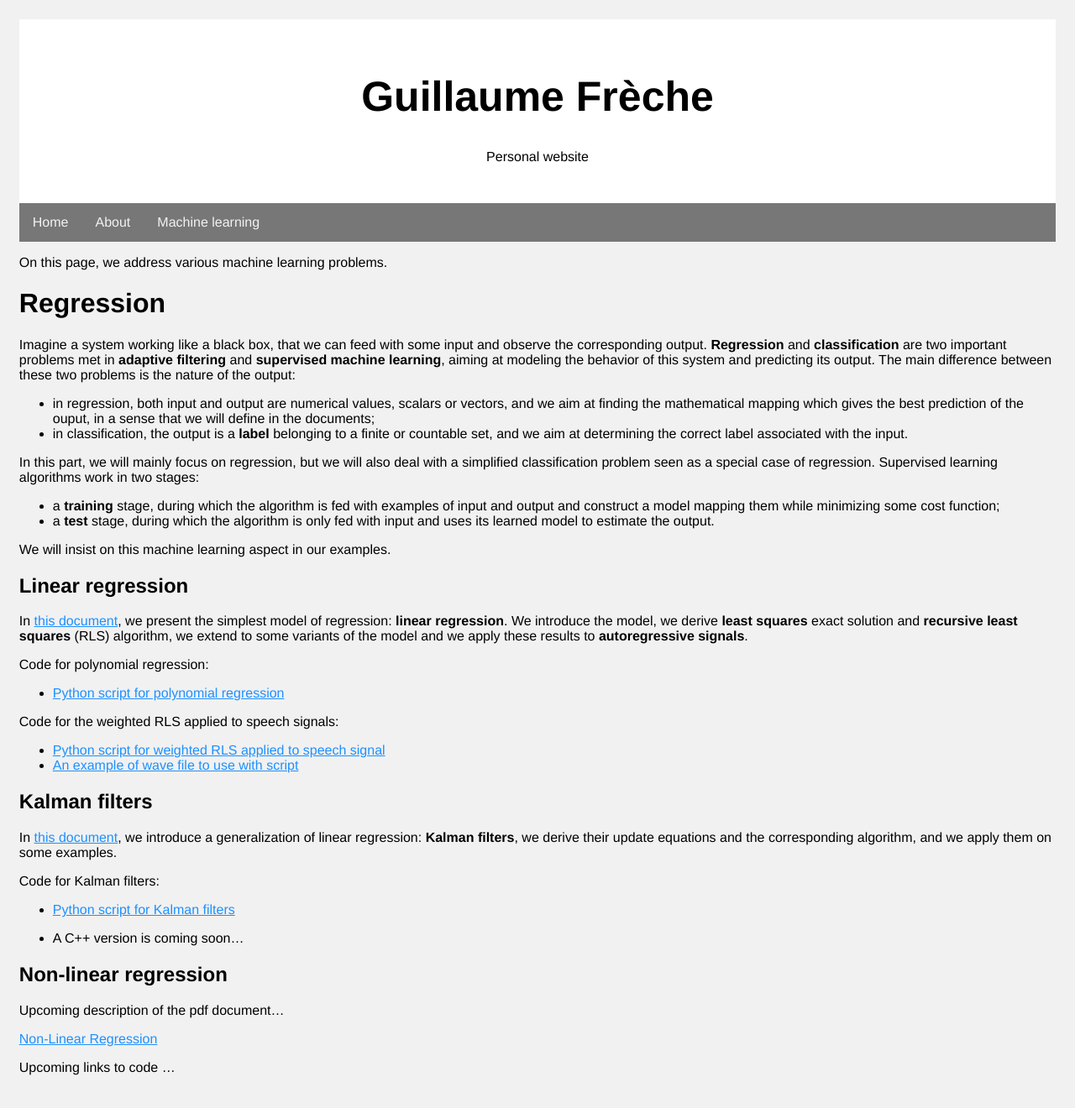
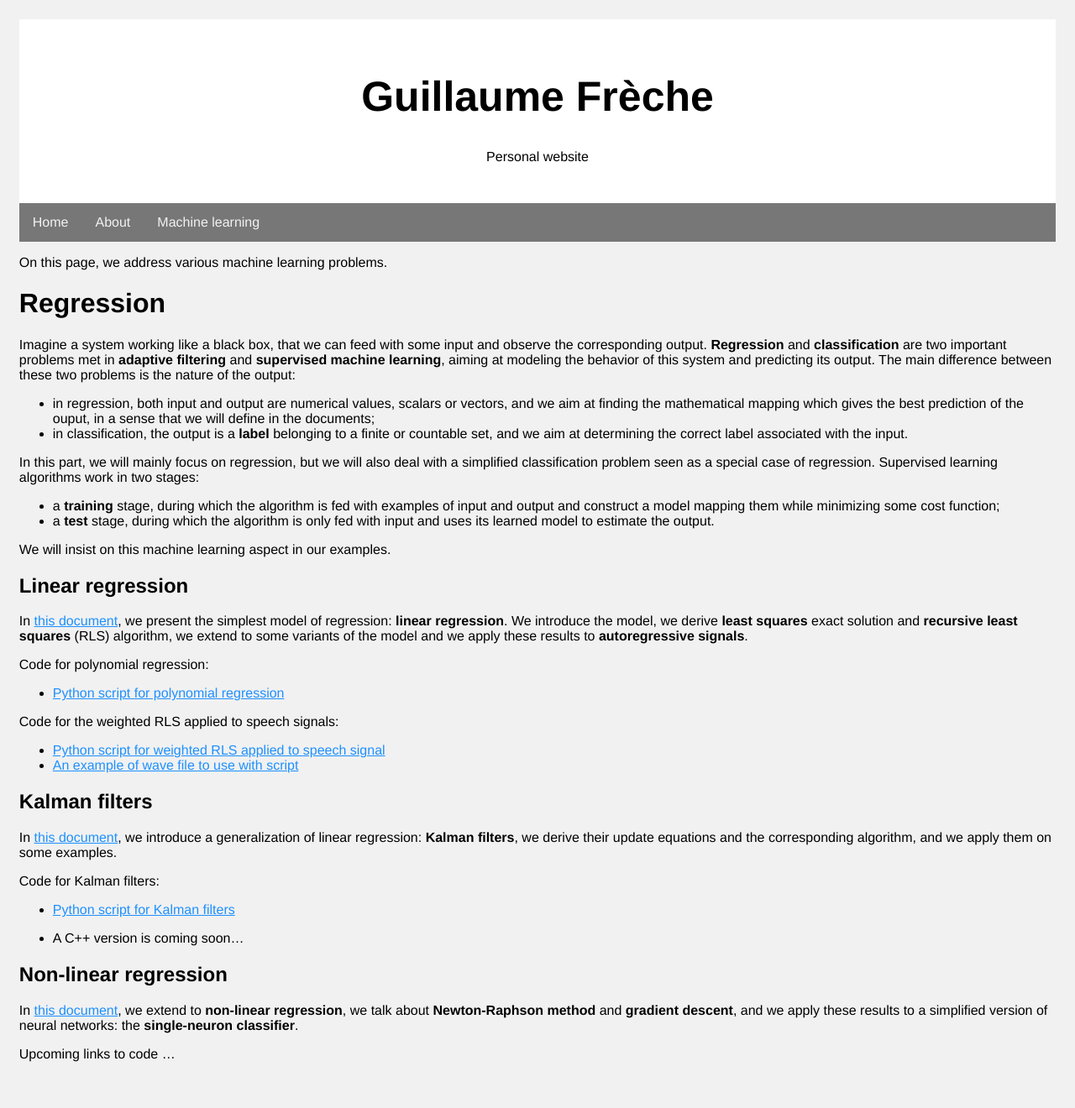
Before and after one commit to grfreche/grfreche.github.io, a Jekyll site: the page built from machine_learning.md, in a window 1280 px wide. Shown: the whole page at 84% size. Built offline with Jekyll 4.4.1, drawn with Linux system fonts in a browser that asks for light colours.

Commit message:
Update machine_learning.md

```diff
--- a/machine_learning.md
+++ b/machine_learning.md
@@ -57,9 +57,9 @@ Code for Kalman filters:
 
 ## Non-linear regression
 
-Upcoming description of the pdf document...
-
-<a href="https://grfreche.github.io/pdfs/NonLinearRegression.pdf" class="image fit">Non-Linear Regression</a>
+In <a href="https://grfreche.github.io/pdfs/NonLinearRegression.pdf" class="image fit">this document</a>,
+we extend to **non-linear regression**, we talk about **Newton-Raphson method** and **gradient descent**,
+and we apply these results to a simplified version of neural networks: the **single-neuron classifier**.
 
 Upcoming links to code ...
 
```
